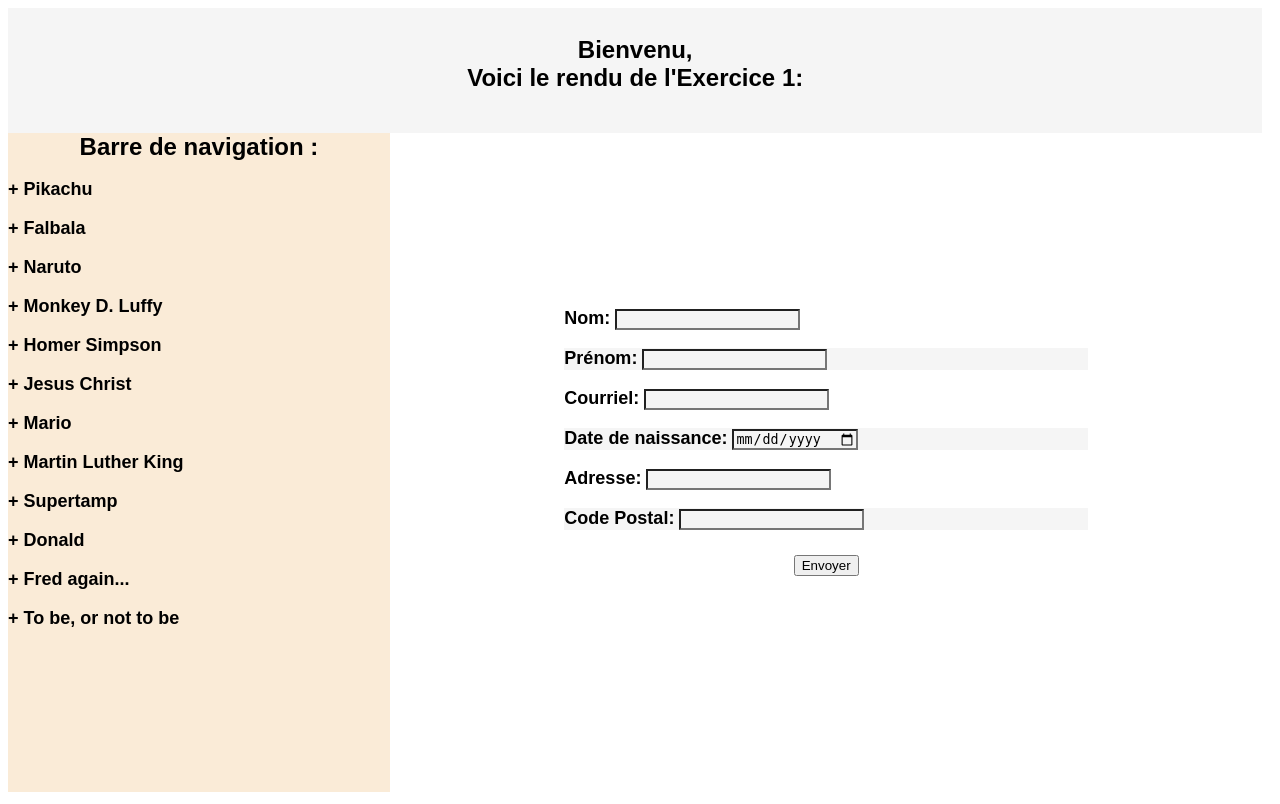
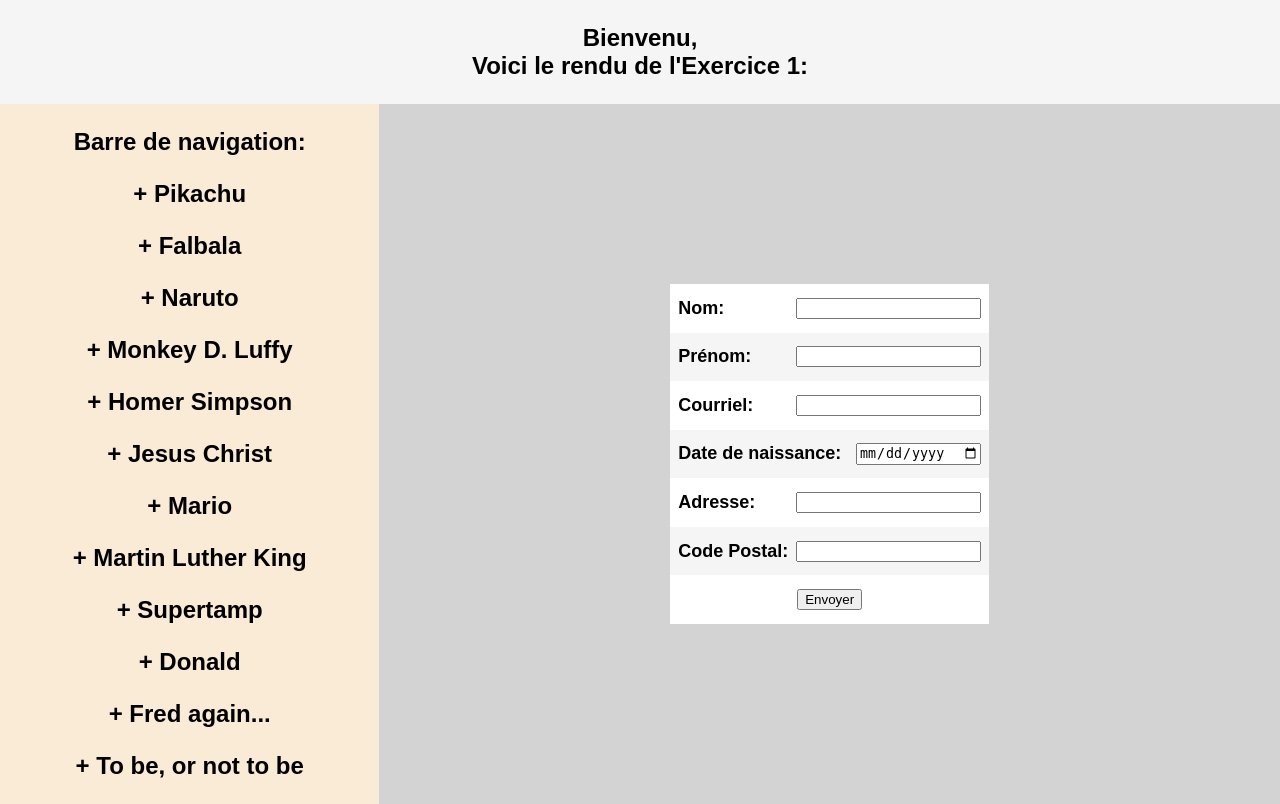
Before and after one commit to zikaiqin/taskapp, a PHP site: page /pages/form.html in a window 1280 px wide. Run offline with PHP 8.4, Linux system fonts and the light colour scheme.

Commit message:
added css-grid to form

```diff
--- a/TP1/app/src/pages/form.html
+++ b/TP1/app/src/pages/form.html
@@ -9,9 +9,10 @@
 <body>
 <div class="grid-container">
   <div class="en-tete">
-    <br>Bienvenu,<br>Voici le rendu de l'Exercice 1:
+    <p>Bienvenu,<br>Voici le rendu de l'Exercice 1:</p>
   </div>
-  <div class="barre-de-nav">Barre de navigation :
+  <div class="barre-de-nav">
+    <p>Barre de navigation:</p>
     <p> + Pikachu</p>
     <p> + Falbala</p>
     <p> + Naruto</p>
@@ -27,28 +28,35 @@
   </div>
   <div class="contenu">
     <form>
-      <p>
+      <div>
         <label for="lastName">Nom:</label>
         <input id="lastName" type="text" autocomplete="family-name" required>
-      </p>
-      <p>
+      </div>
+
+      <div>
         <label for="firstName">Prénom:</label>
         <input id="firstName" type="text" autocomplete="given-name" required>
-      </p>
-      <p>
+      </div>
+
+      <div>
         <label for="email">Courriel:</label>
         <input id="email" type="email" autocomplete="email" required>
-      </p>
-      <p>
-        <label for="dob">Date de naissance:</label>
-        <input id="dob" type="date" onchange="getAge(this.value)" autocomplete="bday" required><br>
+      </div>
+
+      <div class="age-container">
+        <div>
+          <label for="dob">Date de naissance:</label>
+          <input id="dob" type="date" onchange="getAge(this.value)" autocomplete="bday" required>
+        </div>
         <output id="age"></output>
-      </p>
-      <p>
+      </div>
+
+      <div>
         <label for="address">Adresse:</label>
-        <input type="text" id="address" autocomplete="street-address" required><br>
-      </p>
-      <p>
+        <input type="text" id="address" autocomplete="street-address" required>
+      </div>
+
+      <div>
         <label for="postcode">Code Postal:</label>
         <input
           type="text"
@@ -58,10 +66,10 @@
           autocomplete="postal-code"
           required
         >
-        <br>
-      </p>
+      </div>
+
       <div>
-        <input type="submit" id="submit" value="Envoyer">
+        <button type="submit" id="submit">Envoyer</button>
       </div>
     </form>
   </div>
--- a/TP1/app/src/styles/form.css
+++ b/TP1/app/src/styles/form.css
@@ -1,9 +1,17 @@
 @import "styles.css";
 
+body {
+    font-family: Arial, Helvetica, sans-serif;
+    font-weight: bold;
+    font-size: x-large;
+    text-align: center;
+    margin: 0;
+    background-color: lightgray;
+}
 
 .grid-container {
-    width: 98vw;
-    height: 98vh;
+    width: 100vw;
+    height: 100vh;
     display: grid;
     grid-template-areas:
     "header header header header header"
@@ -11,6 +19,9 @@
 }
 
 .en-tete {
+    display: flex;
+    flex-direction: column;
+    justify-content: center;
     grid-area: header;
     background-color: whitesmoke;
 }
@@ -21,29 +32,49 @@
 }
 
 .contenu {
+    padding: 20%;
+    display: flex;
+    flex-direction: column;
+    align-items: center;
     grid-area: content;
 }
 
-form{
-    margin: 20%;
+label {
+    padding-right: 8px;
 }
 
-form :nth-child(2n) {
+form {
+    height: 100%;
+    width: fit-content;
+    display: grid;
+    grid-template-rows: auto;
+}
+form > div {
+    font-size: large;
+    text-align: left;
+    padding: 0 8px;
+    display: flex;
+    align-items: center;
+    justify-content: space-between;
+    background-color: white;
+}
+form > div:nth-child(2n) {
     background-color: whitesmoke;
 }
-
-div {
-    font-family: Arial, Helvetica, sans-serif;
-    font-weight: bold;
-    font-size:x-large;
-    text-align: center;
+form > div:last-child {
+    justify-content: center;
 }
 
-p {
-    font-family: Arial, Helvetica, sans-serif;
-    font-weight: bold;
-    font-size:large;
-    text-align: left;
+.age-container {
+    display: flex;
+    flex-direction: column;
+    align-items: stretch;
+    justify-content: center;
+}
+.age-container > div {
+    display: flex;
+    align-items: center;
+    justify-content: space-between;
 }
 
 button {
```
